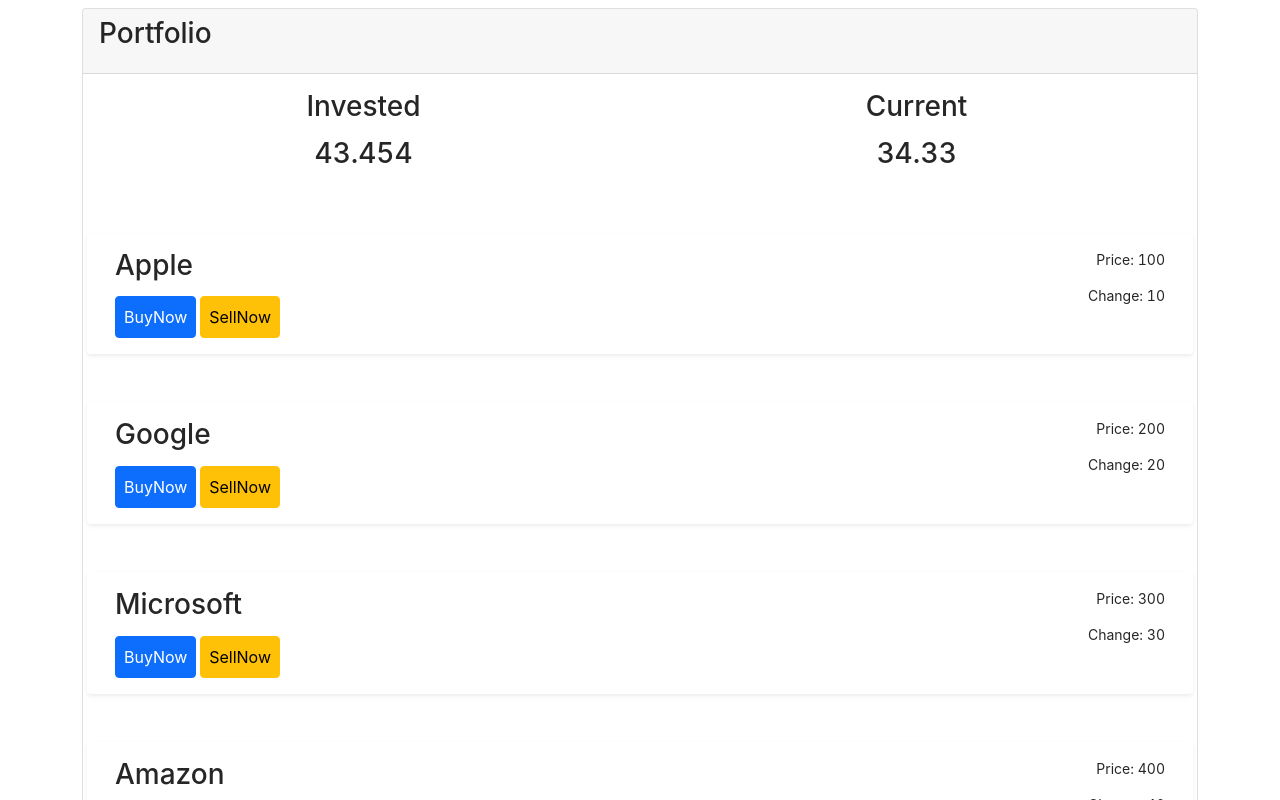
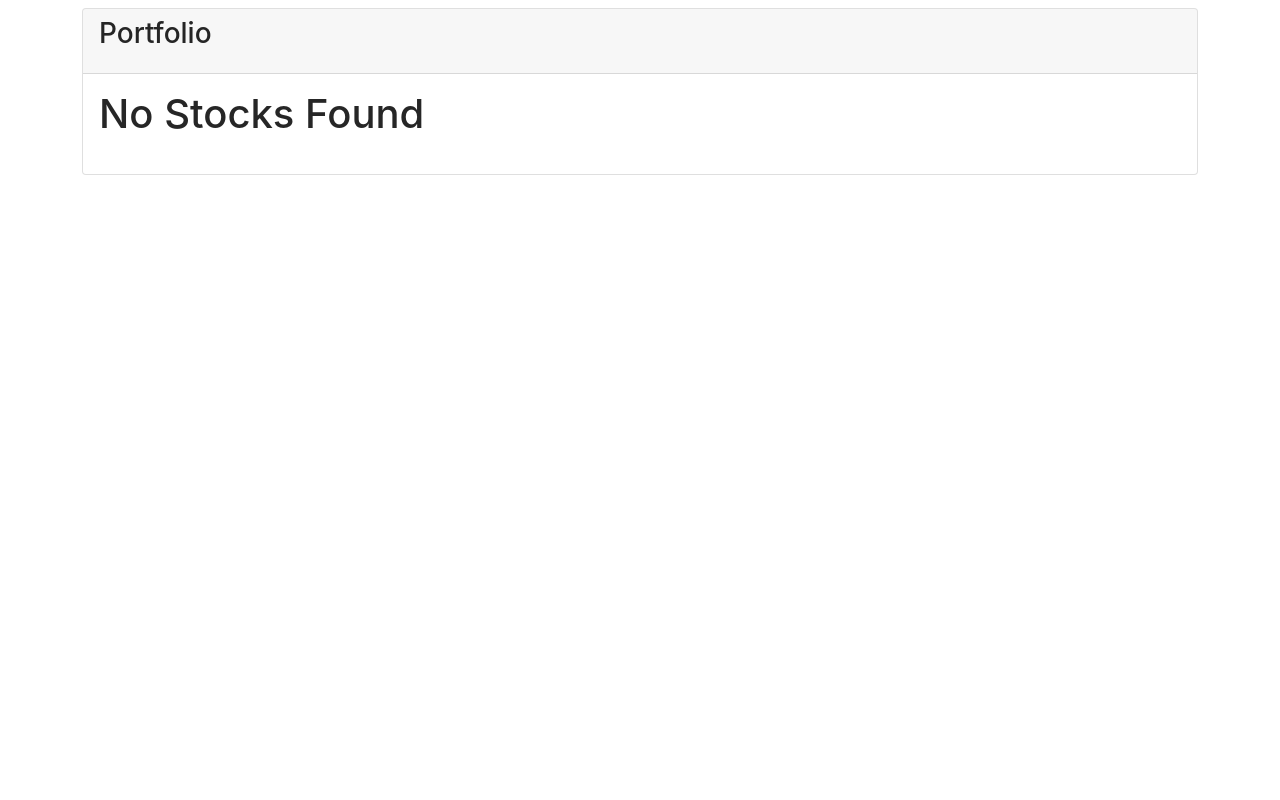
Before and after one commit to jsidd06/stock-portfolio, a React (Create React App) app: page /portfolio in a window 1280 px wide. Shown: the top 800 px of the page. Built offline with nearby package versions, Linux system fonts and the light colour scheme; sample sign-in values are in the browser's storage.

Commit message:
use localstorage to buy the all item

```diff
--- a/src/App.js
+++ b/src/App.js
@@ -18,7 +18,7 @@
             <Route path="/" element={<Home />} />
             <Route path="/stock" element={<StockScreen />} />
             <Route path="/buy_sell/:company" element={<BuySellScreen />} />
-            <Route path="/selloption" element={<BuySellOptionScreen />} />
+            <Route path="/selloption/:company" element={<BuySellOptionScreen />} />
             <Route path="/portfolio" element={<Portfolio />} />
             <Route path="/graph" element={<GraphScreen />} />
           </>
--- a/src/views/BuySellOptionScreen/BuySellOptionScreen.js
+++ b/src/views/BuySellOptionScreen/BuySellOptionScreen.js
@@ -1,33 +1,67 @@
 import React, { useState } from "react";
-import { Button, Card, CardHeader, Col, Container, Input, Row } from "reactstrap";
+import {
+  Button,
+  Card,
+  CardHeader,
+  Col,
+  Container,
+  Input,
+  Row,
+} from "reactstrap";
+import { useParams } from "react-router-dom";
 function BuySellOptionScreen() {
-  const [quantity, setQuantity] = useState([]);
-  const [price, setPrice] = useState([]);
+  const [quantity, setQuantity] = useState();
+  const [price, setPrice] = useState();
   const submitHandler = (e) => {
     e.preventDefault();
-    alert("Submitted");
-    setQuantity([]);
-    setPrice([]);
+    const stocks = localStorage.getItem("stocks")
+      ? JSON.parse(localStorage.getItem("stocks"))
+      : [];
+    const newStock = {
+      company,
+      quantity,
+      price,
+    };
+    stocks.push(newStock);
+    localStorage.setItem("stocks", JSON.stringify(stocks));
     window.location = "/portfolio";
+  };
+  const { company } = useParams();
+  if (!company) {
+    return <h1>Sorry this page is not available</h1>;
   }
-
-    console.log(quantity);
-    console.log(price);
   return (
     <Container className="mt-5">
       <Card>
         <CardHeader>
           <Row>
+            <h5>{company}</h5>
             <Col md="6">
               <h3>Quantity</h3>
-              <Input placeholder="Quantity" type="number" value={quantity} onChange={(e) => setQuantity(e.target.value)} />
+              <Input
+                placeholder="Quantity"
+                type="number"
+                value={quantity}
+                onChange={(e) => setQuantity(e.target.value)}
+              />
             </Col>
             <Col md="6">
               <h3>Price</h3>
-              <Input placeholder="Price" type="number" value={price} onChange={(e) => setPrice(e.target.value)}/>
+              <Input
+                placeholder="Price"
+                type="number"
+                value={price}
+                onChange={(e) => setPrice(e.target.value)}
+              />
             </Col>
           </Row>
-          <Button className="w-100 mt-2" onClick={submitHandler} color="primary">Tap To Buy</Button>
+          <Button
+            className="w-100 mt-2"
+            onClick={submitHandler}
+            color="primary"
+          >
+            Tap To Buy
+          </Button>
         </CardHeader>
       </Card>
     </Container>
--- a/src/views/BuySellScreen/BuySellScreen.js
+++ b/src/views/BuySellScreen/BuySellScreen.js
@@ -29,7 +29,7 @@
         <Row>
           <Col md="6">
             <Link
-              to="/selloption"
+              to={`/selloption/${company}`}
               className="btn btn-primary"
               style={{ paddingLeft: 50, paddingRight: 50 }}
             >
--- a/src/views/Portfolio/Portfolio.js
+++ b/src/views/Portfolio/Portfolio.js
@@ -11,6 +11,10 @@
 } from "reactstrap";
 import data from "../../FakeData/FakeData";
 function Portfolio() {
+  const stocks = localStorage.getItem("stocks")
+    ? JSON.parse(localStorage.getItem("stocks"))
+    : [];
+
   return (
     <Container className="mt-2">
       <Card>
@@ -18,7 +22,7 @@
           <h3>Portfolio</h3>
         </CardHeader>
         <CardBody>
-          <Row style={{ textAlign: "center" }}>
+          {/* <Row style={{ textAlign: "center" }}>
             <Col md="6">
               <h3>Invested</h3>
             </Col>
@@ -31,17 +35,18 @@
             <Col md="6">
               <h3>34.33</h3>
             </Col>
-          </Row>
-          {data.map((stock,index) => (
-            <Row key={index}className="mt-5 shadow-sm p-3  rounded">
+          </Row> */}
+          {stocks.length < 1 ? (
+            <h1>No Stocks Found</h1>
+          ) : (
+            stocks.map((stock, index) => (
+              <Row key={index} className="mt-5 shadow-sm p-3  rounded">
                 <Col md="6">
-                <div key={stock.id}>
-                  <h3 style={{ textDecoration: "none" }}>
-                    {stock.company}
-                  </h3>
+                  <div>
+                    <h3 style={{ textDecoration: "none" }}>{stock.company}</h3>
                     <Link className=" btn btn-primary p-2" to="/buy_sell">
                       BuyNow
-                  </Link> {" "}
+                    </Link>{" "}
                     <Link className=" btn btn-warning p-2" to="/buy_sell">
                       SellNow
                     </Link>
@@ -49,10 +54,11 @@
                 </Col>
                 <Col md="6" style={{ textAlign: "right" }}>
                   <p>Price: {stock.price}</p>
-                <p>Change: {stock.change}</p>
+                  <p>Quantity: {stock.quantity}</p>
                 </Col>
               </Row>
-          ))}
+            ))
+          )}
         </CardBody>
       </Card>
     </Container>
```
Lines whose indentation alone changed are shown as unchanged.
